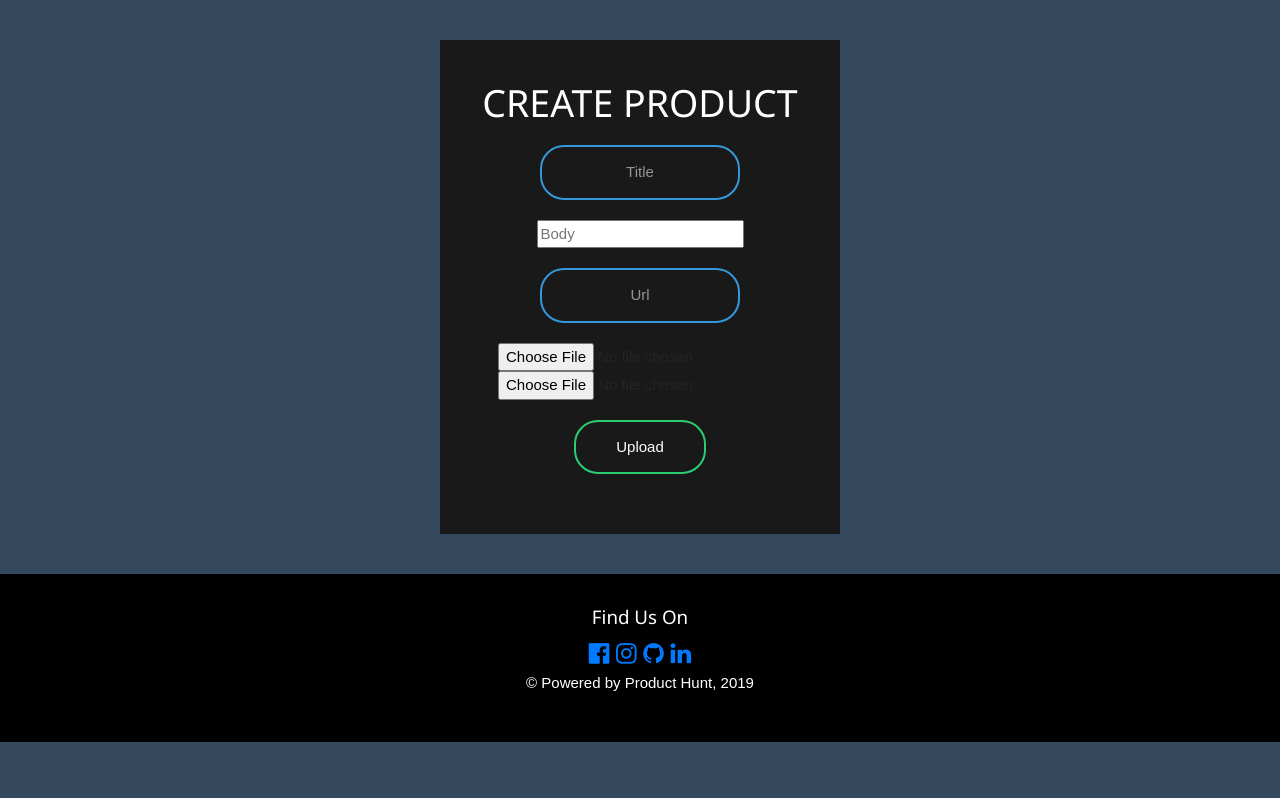
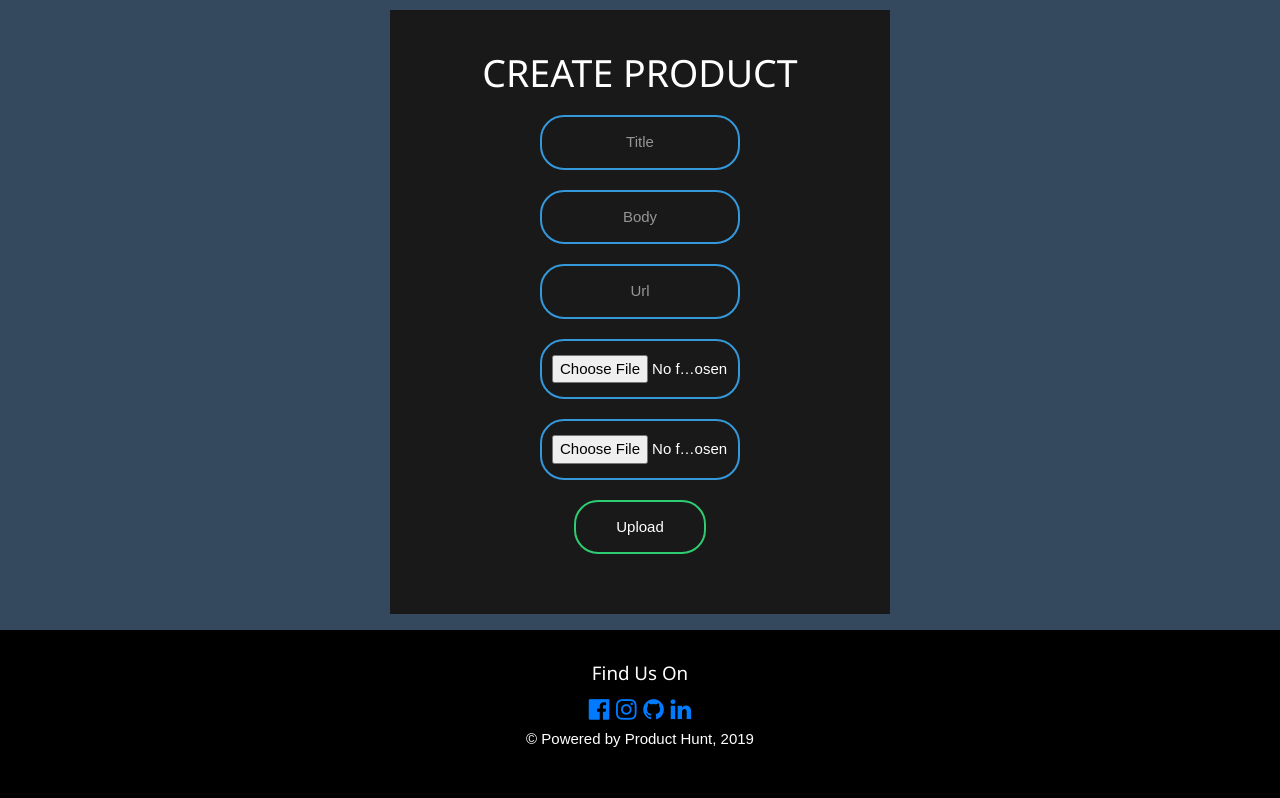
Before and after one commit to Jay28497/Product-Hunt, a Django app: page /products/create/ in a window 1280 px wide. Shown: the part 54-852 px from the top of the page. Before the commit the page ends 796 px from the top, so only its background shows below. Run offline with Django 3.2, Linux system fonts and the light colour scheme; the visitor is signed in with stand-in values (Sample User, id 1); some libraries are stand-ins or nearby versions.

Commit message:
completed mini-project

```diff
--- /dev/null
+++ b/producthunt/static/css/create.css
@@ -0,0 +1,59 @@
+body{
+  margin: 0;
+  padding: 0;
+  font-family: sans-serif;
+  background: #34495e;
+}
+
+.box{
+  width: 500px;
+  padding: 40px;
+  background: #191919;
+  text-align: center;
+  margin: 10px auto;
+}
+
+.box h1{
+  color: white;
+  text-transform: uppercase;
+  font-size: 500;
+}
+
+.box input[type = "text"], .box input[type = "password"], .box input[type = "textbox"], .box input[type = "file"]{
+  border: 0;
+  background: none;
+  display: block;
+  margin: 20px auto;
+  text-align: center;
+  border: 2px solid #3498db;
+  padding: 14px 10px;
+  width: 200px;
+  outline: none;
+  color: white;
+  border-radius: 24px;
+  transition: 0.25s;
+}
+
+.box input[type = "text"]:focus, .box input[type = "password"]:focus, .box input[type = "textbox"]:focus, .box input[type = "file"]:focus{
+  width: 280px;
+  border-color: #2ecc71;
+}
+
+.box input[type = "submit"]{
+  border: 0;
+  background: none;
+  display: block;
+  margin: 20px auto;
+  text-align: center;
+  border: 2px solid #2ecc71;
+  padding: 14px 40px;
+  outline: none;
+  color: white;
+  border-radius: 24px;
+  transition: 0.25s;
+  cursor: pointer;
+}
+
+.box input[type = "submit"]:hover{
+  background: #2ecc71;
+}
--- a/products/templates/products/create.html
+++ b/products/templates/products/create.html
@@ -6,7 +6,7 @@
 <!DOCTYPE html>
 
 <title>Login Page</title>
-<link rel="stylesheet" href="{% static 'css/login.css' %}">
+<link rel="stylesheet" href="{% static 'css/create.css' %}">
 
 <form class="box" method="POST" action="{% url 'create' %}" enctype="multipart/form-data">
   {% csrf_token %}
--- a/products/views.py
+++ b/products/views.py
@@ -5,9 +5,11 @@ from .models import Product
 
 
 def home(request):
-    return render(request, 'products/home.html')
+    products = Product.objects
+    return render(request, 'products/home.html', {'products': products})
 
-@login_required
+
+@login_required(login_url = "/accounts/signup")
 def create(request):
     if request.method == 'POST':
         if request.POST['title'] and request.POST['body'] and request.POST['url'] and request.FILES['image'] and request.FILES['icon']:
@@ -36,10 +38,10 @@ def detail(request, product_id):
     return render(request, 'products/detail.html', {'product': product})
 
 
-@login_required
+@login_required(login_url="/accounts/signup")
 def upvote(request, product_id):
     if request.method == 'POST':
         product = get_object_or_404(Product, pk = product_id)
-        product.vote_total += 1
+        product.votes_total += 1
         product.save()
         return redirect('/products/' + str(product.id))
```
Also changed, not shown: products/templates/products/detail.html (+4 -3 lines), products/templates/products/home.html (+23 -1 lines).
